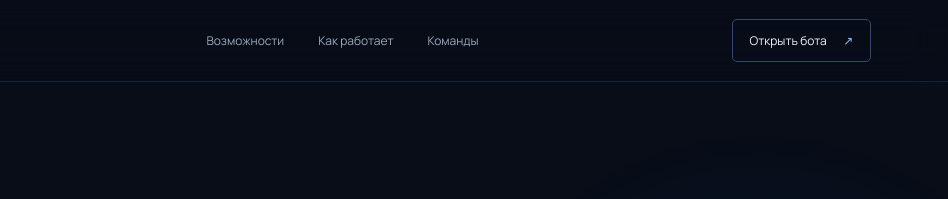
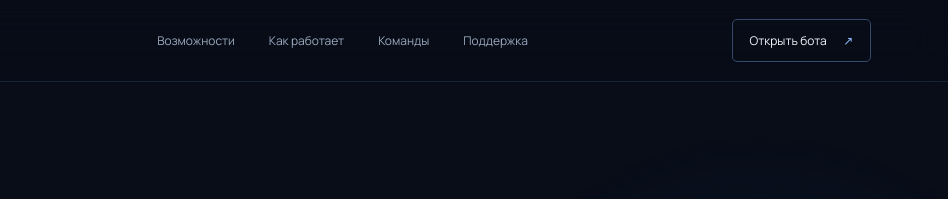
Before and after one commit to Mark2312-eng/F-rum-Bot, a plain HTML site: page sites/info/index.html in a window 1280 px wide. Shown: the top 199 px of the page, 332-1280 px from the left. Drawn offline with nearby package versions, Linux system fonts and the light colour scheme; no server answers.

Commit message:
Add support center to site navigation

```diff
--- a/sites/info/index.html
+++ b/sites/info/index.html
@@ -22,7 +22,7 @@
   <header class="site-header">
     <a class="brand" href="#" aria-label="F-rum-Bot — главная"><span class="brand-mark">F</span><span>F-rum<span class="brand-accent">-Bot</span><small>VISE RUSSIA COMMUNITY TOOLS</small></span></a>
     <nav class="desktop-nav" aria-label="Основная навигация">
-      <a href="#features">Возможности</a><a href="#workflow">Как работает</a><a href="#commands">Команды</a>
+      <a href="#features">Возможности</a><a href="#workflow">Как работает</a><a href="#commands">Команды</a><a href="#support">Поддержка</a>
     </nav>
     <details class="mobile-nav">
       <summary aria-label="Открыть меню">Меню <span>☰</span></summary>
```
